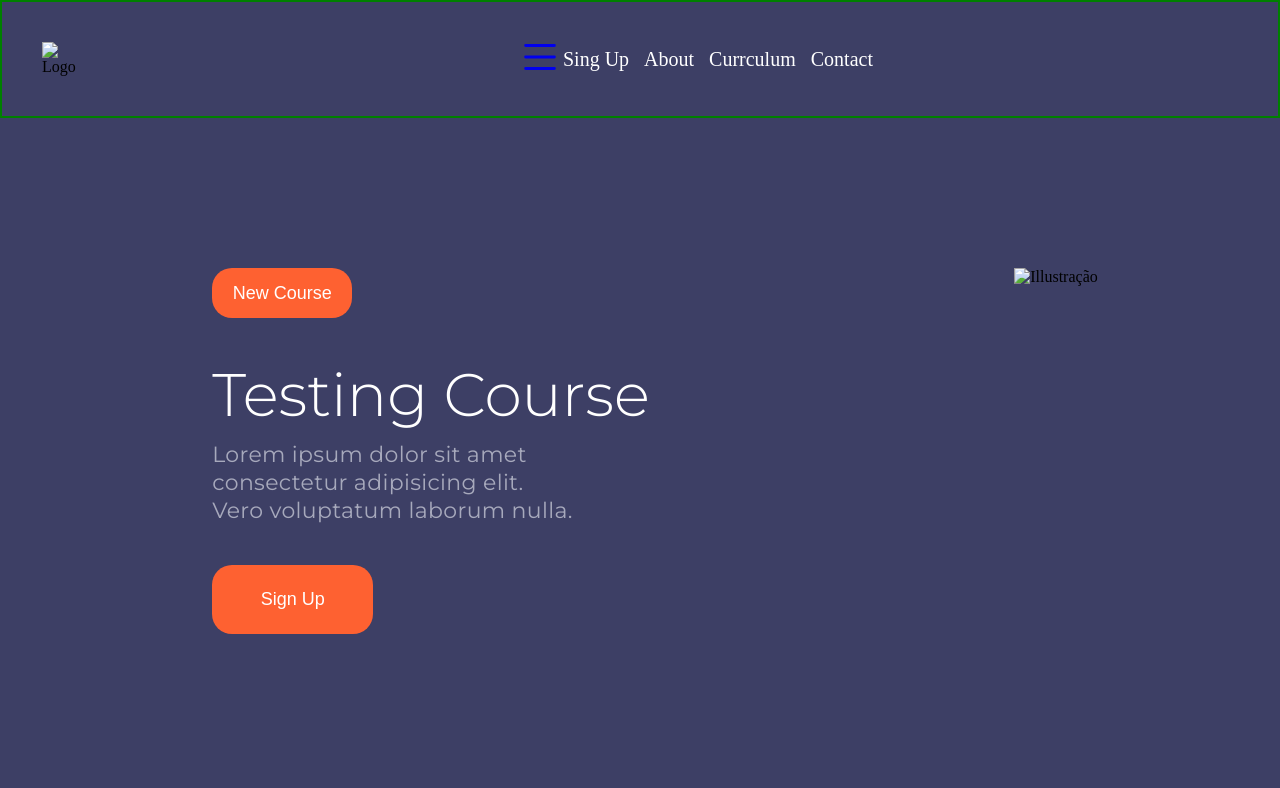
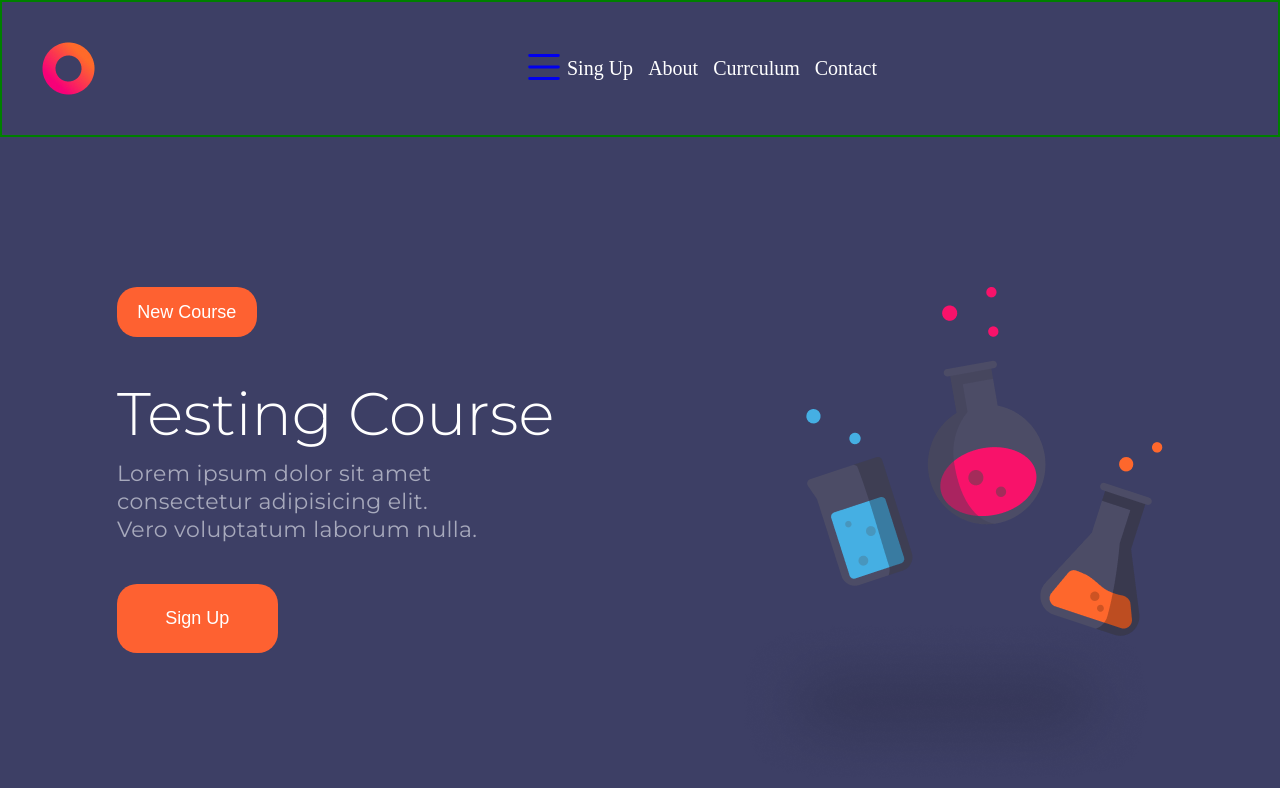
Before and after one commit to devreiis/LandingPageQuimica, a plain HTML site: page index.html in a window 1280 px wide. Drawn offline with Linux system fonts and the light colour scheme; the site is published under a folder, as on GitHub Pages, so addresses that start at the root find nothing.

Commit message:
Update index.html

```diff
--- a/index.html
+++ b/index.html
@@ -11,7 +11,7 @@
     <header>
         <div class="container">
             <div class="logo">
-                <img src="/img/Logo.png" alt="Logo" class="sub-logo">
+                <img src="./img/Logo.png" alt="Logo" class="sub-logo">
             </div>
 
             <div class="menu">
@@ -47,7 +47,7 @@
 
             <section class="assunt-right">
                 <aside class="sub-assunt-right">
-                    <img src="/img/Illustrations.png" alt="Illustração">
+                    <img src="./img/Illustrations.png" alt="Illustração">
                 </aside>
             </section>
         </section>
```
